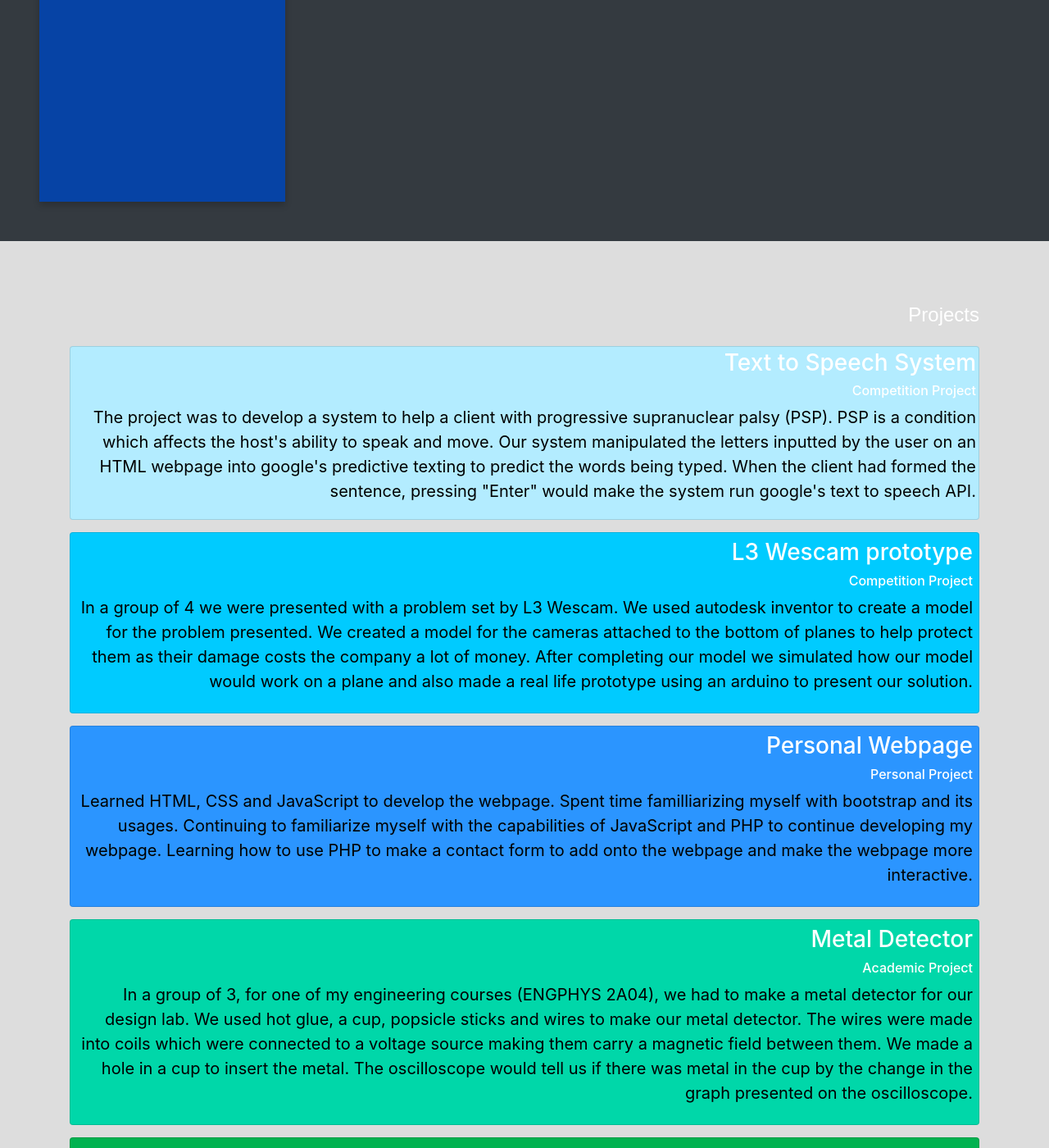
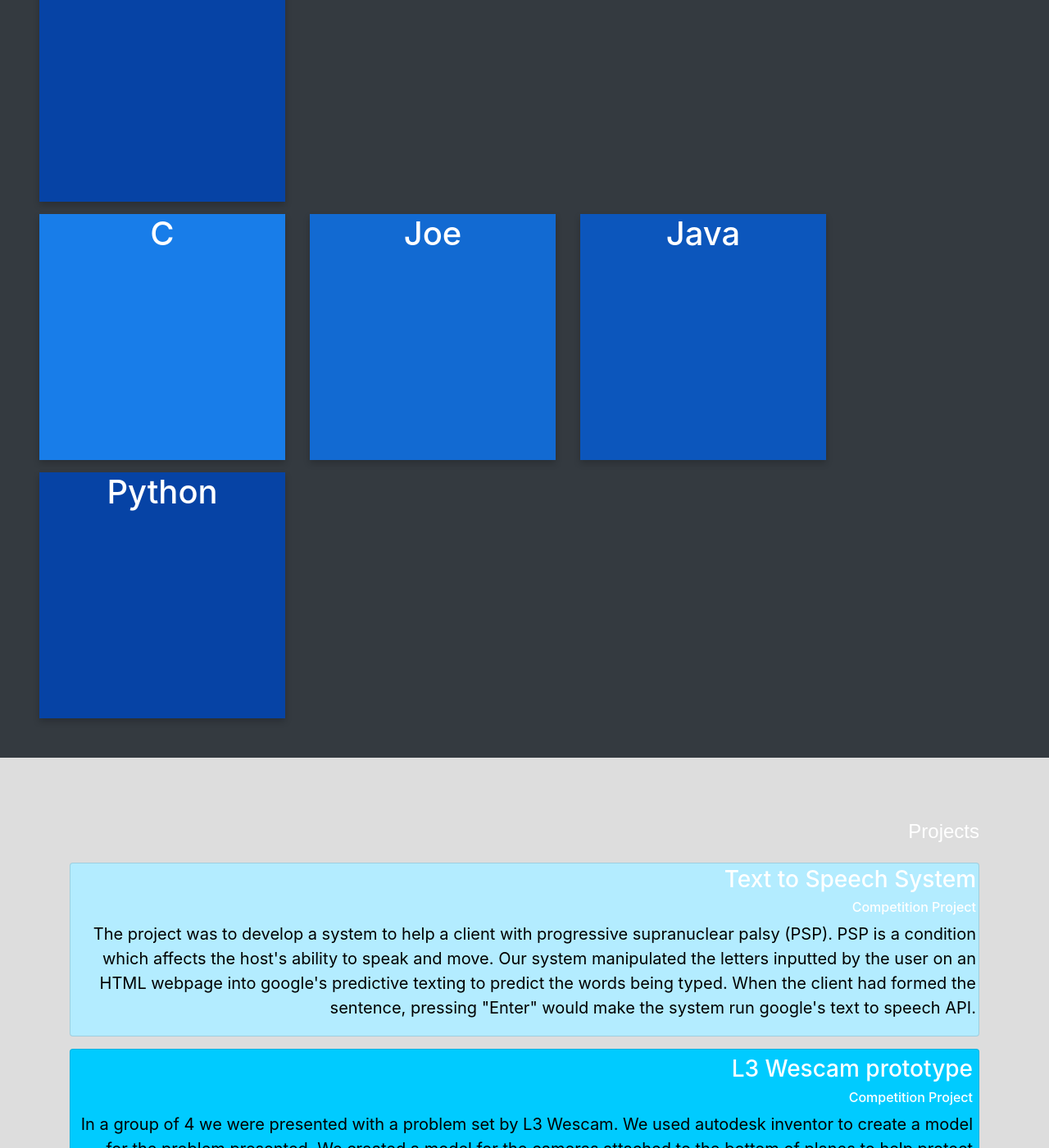
Before and after one commit to MannyLemos/MannyLemos.github.io, a Jekyll site: the page index.html, which Jekyll copies as it is, in a window 1280 px wide and 1400 px high, scrolled down 2032 px. Shown: the whole window at 82% size. Built offline with Jekyll 4.4.1, drawn with Linux system fonts in a browser that asks for light colours; nearby versions of some CDN libraries; a script that is not in the unit is left out.

Commit message:
Update index.html

```diff
--- a/index.html
+++ b/index.html
@@ -254,6 +254,65 @@ $.backstretch([
                             </div>
                             </div>
                         </div>
+	<div  class="row">
+                            <div style="padding-top:15px"    class="col-md-auto"  >
+                                <div class="flip-card">
+                                    <div class="flip-card-inner">
+                                        <div style="background-color: #187DE9" class="flip-card-front">
+                                            <h1>C</h1>
+                                        </div>
+                                        <div style="background-color: #187DE9" class="flip-card-back">
+                                            <p>First programming language I learned</p>
+                                        <p>Used as a fundamental for other programming languages</p>
+                                        <p>Learning how  to  use C to  program micro-controllers</p>
+                                        </div>
+                                    </div>
+                                </div>
+                            </div>
+			    <div style="padding-top:15px"    class="col-md-auto"  >
+                                <div class="flip-card">
+                                    <div class="flip-card-inner">
+                                        <div style="background-color: #126AD2" class="flip-card-front">
+                                            <h1>Joe</h1>
+                                        </div>
+                                        <div style="background-color: #126AD2" class="flip-card-back">
+                                            <p>First programming language I learned</p>
+                                        <p>Used as a fundamental for other programming languages</p>
+                                        <p>Learning how  to  use C to  program micro-controllers</p>
+                                        </div>
+                                    </div>
+                                </div>
+                            </div>
+                            <div style="padding-top:15px"   class="col-md-auto ">
+                            <div  class="flip-card">
+                                <div class="flip-card-inner">
+                                    <div style="background-color: #0C56BC" class="flip-card-front">
+                                        <h1>Java</h1>
+                                    </div>
+                                    <div style="background-color: #0C56BC"class="flip-card-back">
+                                        <p>First object-oriented programming language I learned</p>
+                                        <p>Comfortable with using classes, arrays and algorithims</p>
+                                    </div>
+                                </div>
+                            </div>
+                            </div>
+                            <div style="padding-top:15px"  class="col-md-auto ">
+                            <div class="flip-card">
+                                <div class="flip-card-inner">
+                                    <div style="background-color:#0643A5" class="flip-card-front">
+                                        <h1>Python</h1>
+                                    </div>
+                                    <div style="background-color:#0643A5" class="flip-card-back">
+                                        <p>Learned Python at university</p>
+                                        <p>Continuing to improve and develop new attributes and skills</p>
+                                        <p>Enjoy Python's versatility</p>
+                                        <p>Learning how  to  use  python for web applications</p>
+                                    </div>
+                                </div>
+                                </div>
+                            </div>
+                            </div>
+                        </div>
 
 
                      </div>
```
